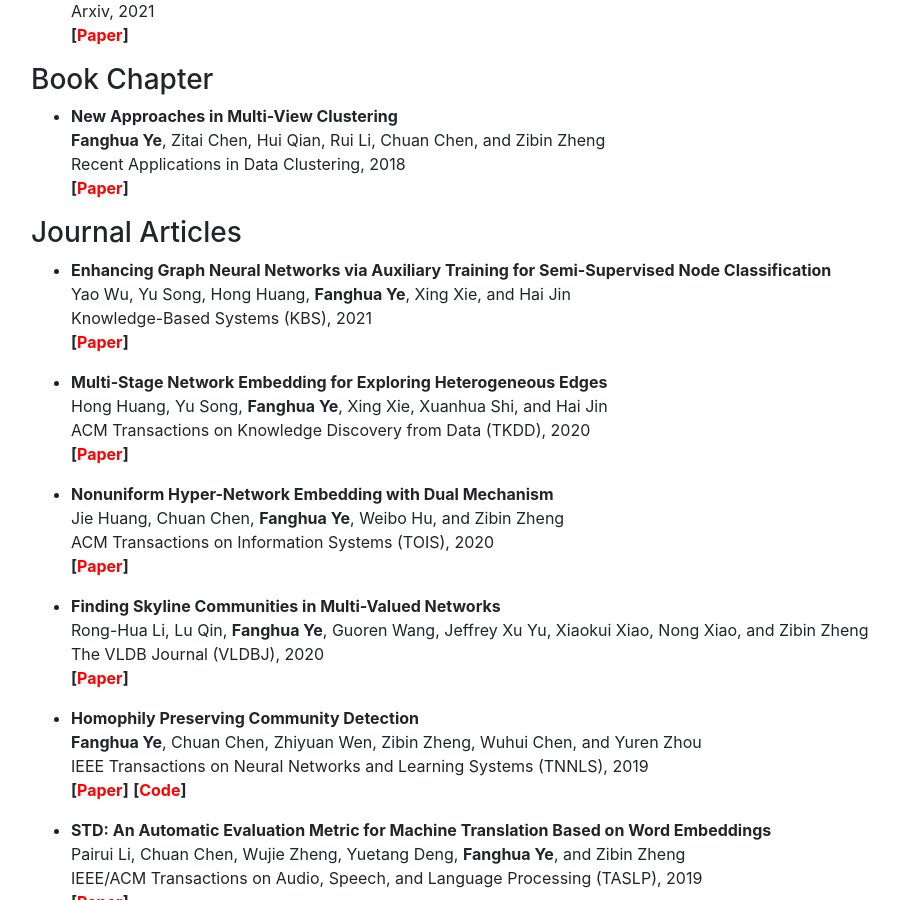
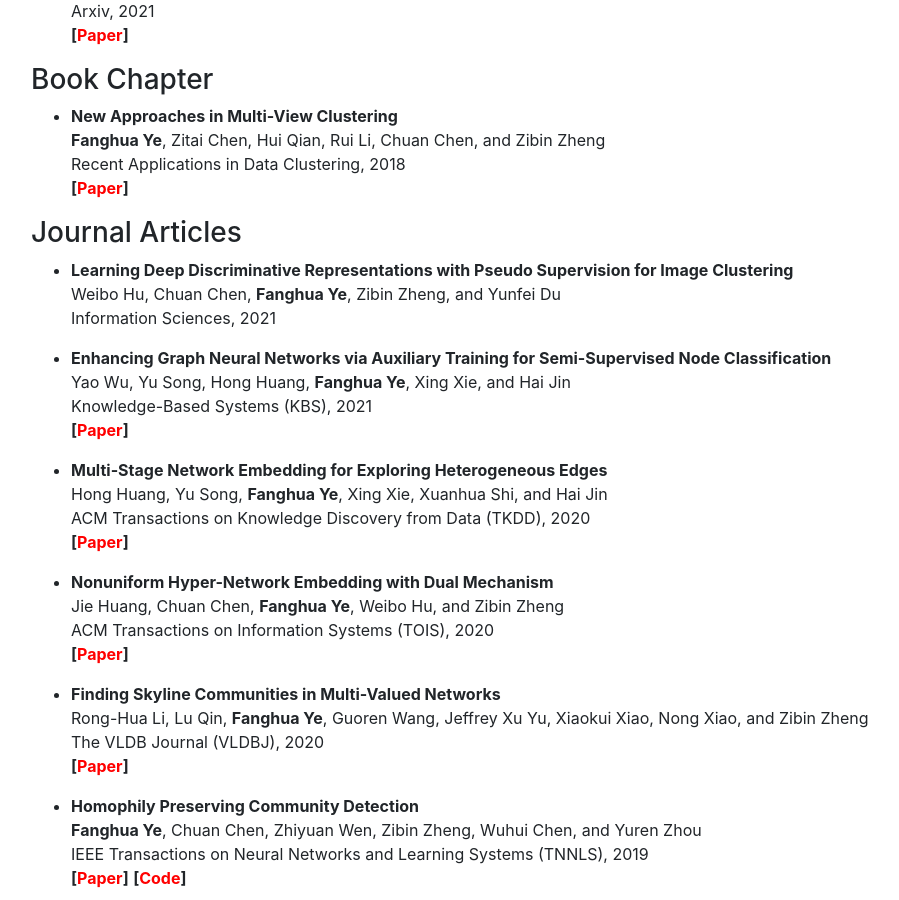
Before and after one commit to smartyfh/marvelous-mars-26de4, a Jekyll site: the page built from pages/publications.md, in a window 1280 px wide and 900 px high, scrolled down 365 px. Shown: the whole window, without its empty margins (74-973 px from the left). Built offline with Jekyll 4.4.1, drawn with Linux system fonts in a browser that asks for light colours; nearby versions of some CDN libraries; comment, search, counter and statistics services are not loaded.

Commit message:
Update publications.md

```diff
--- a/pages/publications.md
+++ b/pages/publications.md
@@ -31,6 +31,10 @@ last-updated: 2020-10-30 5:55 PM
 
 
 ### Journal Articles
+
++ **Learning Deep Discriminative Representations with Pseudo Supervision for Image Clustering**<br/>
+  Weibo Hu, Chuan Chen, **Fanghua Ye**, Zibin Zheng, and Yunfei Du<br/>
+  Information Sciences, 2021
 
 + **Enhancing Graph Neural Networks via Auxiliary Training for Semi-Supervised Node Classification**<br/>
   Yao Wu, Yu Song, Hong Huang, **Fanghua Ye**, Xing Xie, and Hai Jin<br/>
```
